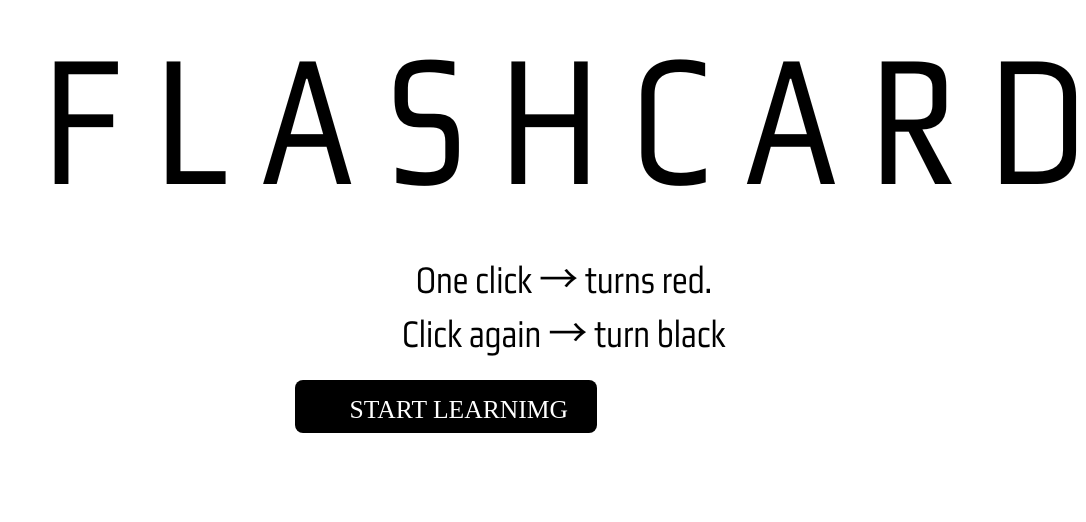
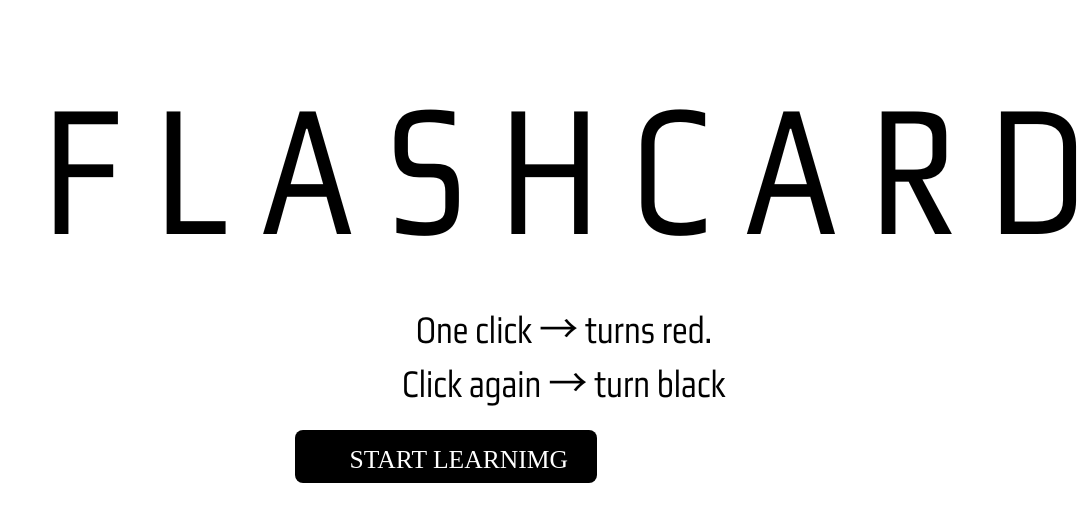
Before and after one commit to naryu33/02_flashcard2, a plain HTML site: page home.html in a window 1280 px wide. Shown: the top 522 px of the page, without its empty margins (194-1280 px from the left). Drawn offline with Linux system fonts and the light colour scheme; files that its build step writes are made by us from their sources; a web font is replaced by a local one.

Commit message:
add sizing

```diff
--- a/css/home.css
+++ b/css/home.css
@@ -8,9 +8,8 @@
 
 }
 
-.warp-frame header h1 {
-   font-family: "gamestation";
-   font-size: 10rem;
+.warp-frame header img {
+   margin-top: 50px;
 }
 
 .bth-home {
```
